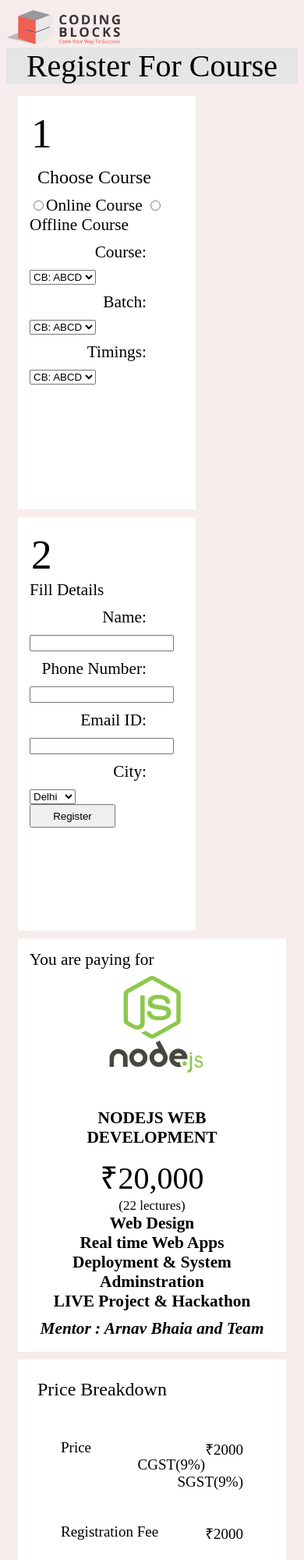
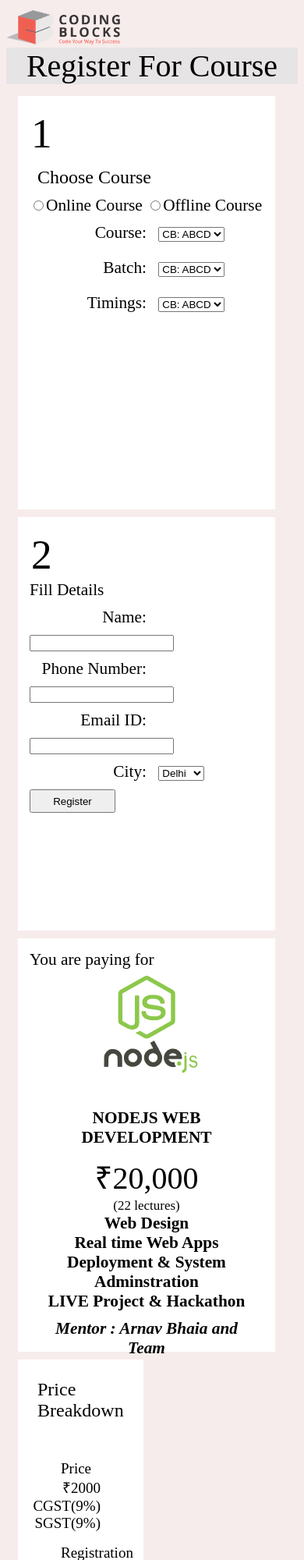
Before and after one commit to shubhamjaintech/cb-task, a plain HTML site: page Task5-FlexboxCBForm/index.html in a window 390 px wide. Shown: the top 2000 px of the page at 78% size. Drawn offline with Linux system fonts and the light colour scheme.

Commit message:
Task 5 FlexBOX CB FORM CSS CHANGED

```diff
--- a/Task5-FlexboxCBForm/style/style.css
+++ b/Task5-FlexboxCBForm/style/style.css
@@ -14,12 +14,18 @@
 }
 
 #item1 {
-  width: 56%;
+  width: 50%;
+}
+#item2 {
+  width: 37%;
+}
+#item3 {
+  width: 50%;
+}
+#item4 {
+  width: 37%;
 }
 
-#item3 {
-  width: 56%;
-}
 body {
   background-color: rgb(247, 236, 236);
   font-size: 16pt;
@@ -71,8 +77,17 @@
 .logo {
   height: 150px;
 }
-@media (max-width: 1066px) {
+@media (max-width: 766px) {
   #item2 {
     order: 1;
   }
+  #item1 {
+  width:300px;
+  }#item3 {
+
+  width:300px;
+   }#item4 {
+
+  width:300px;
+    }
 }
```
Also changed, not shown: Task4-BootstrapCBForm/index.html (+10 -7 lines).
